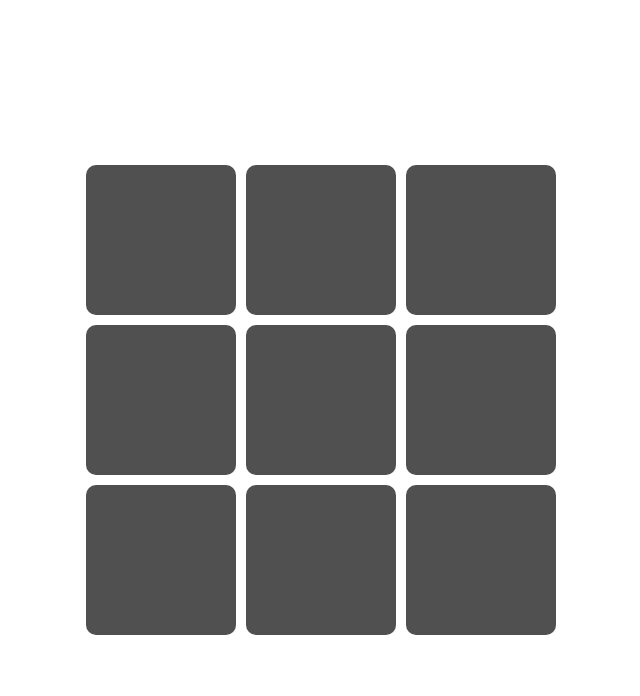
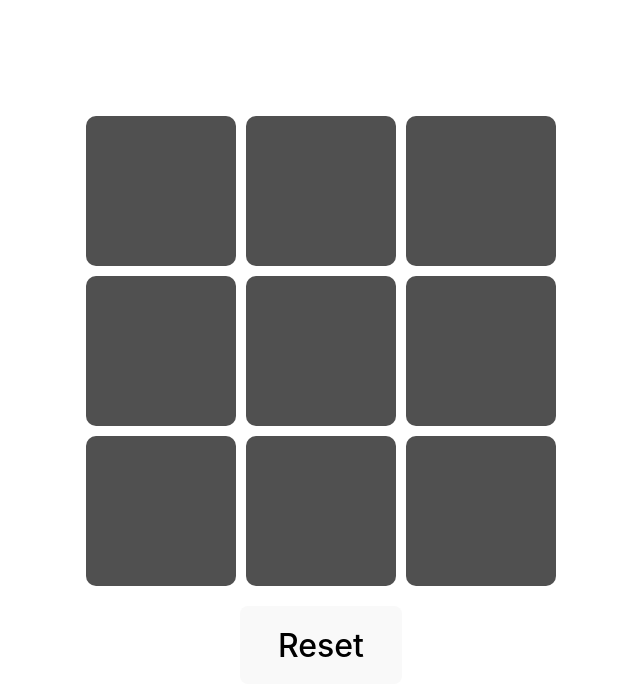
Before and after one commit to marcos-padilla/tic-tac-toe, a Vue app: page / in a window 1280 px wide. Shown: the top 696 px of the page, without its empty margins (319-959 px from the left). Built offline with nearby package versions, Linux system fonts and the light colour scheme.

Commit message:
Added reset button

```diff
--- a/src/App.vue
+++ b/src/App.vue
@@ -1,6 +1,9 @@
 <template>
     <div>
-        <GameBoard :cells="cells" />
+        <GameBoard />
+        <div class="bottom-buttons">
+            <button @click="reset">Reset</button>
+        </div>
     </div>
 </template>
 
@@ -12,8 +15,31 @@ export default {
     },
     data() {
         return {
-            cells: Array(9).fill(null),
+        }
+    },
+    methods: {
+        reset() {
+            this.$store.commit('reset')
         }
     }
 }
 </script>
+
+<style scoped>
+.bottom-buttons {
+    margin-top: 20px;
+}
+
+.bottom-buttons>button {
+    font-size: 2rem;
+    transition: .2s;
+    border: none;
+    outline: none;
+
+}
+
+.bottom-buttons>button:hover {
+    font-size: 2.2rem;
+    background-color: rgb(40, 40, 40);
+}
+</style>
--- a/src/CellComponent.vue
+++ b/src/CellComponent.vue
@@ -1,7 +1,7 @@
 <template>
-    <div class="cell" @click="cell = '5'">
-        <span v-if="cell != null">
-            {{ cell }}
+    <div class="cell" @click="play">
+        <span v-if="cell.value">
+            {{ cell.value }}
         </span>
     </div>
 </template>
@@ -9,7 +9,12 @@
 <script>
 export default {
     props: {
-        cell: String
+        cell: Object,
+    },
+    methods: {
+        play() {
+            this.$store.commit('play', this.cell.index)
+        }
     }
 }
 </script>
@@ -24,6 +29,7 @@ export default {
     cursor: pointer;
     display: grid;
     place-items: center;
+    user-select: none;
 }
 
 .cell:hover {
--- a/src/GameBoard.vue
+++ b/src/GameBoard.vue
@@ -11,11 +11,11 @@ export default {
     components: {
         CellComponent,
     },
-    props: {
-        cells: Array
+    computed: {
+        cells() {
+            return this.$store.state.cells
+        }
     },
-    methods: {
-    }
 }
 </script>
 
--- a/src/main.js
+++ b/src/main.js
@@ -4,21 +4,45 @@ import { createStore } from 'vuex'
 import './style.css'
 import App from './App.vue'
 
+const cellsInitialState = [
+	{ index: 0, value: null },
+	{ index: 1, value: null },
+	{ index: 2, value: null },
+	{ index: 3, value: null },
+	{ index: 4, value: null },
+	{ index: 5, value: null },
+	{ index: 6, value: null },
+	{ index: 7, value: null },
+	{ index: 8, value: null },
+]
+
 const store = createStore({
 	state() {
 		return {
-			cells: Array(9).fill(null),
+			/* cells: [
+				...Array(9).map((el, index) => {
+					return { index: index, value: null }
+				}),
+			], */
+			cells: [...cellsInitialState],
 			players: ['❌', '⭕'],
 			currentPlayer: '❌',
 		}
 	},
 	mutations: {
-		changeTurn(state) {
-			if (state.currentPlayer == '❌') {
-				state.currentPlayer = '⭕'
-			} else {
-				state.currentPlayer = '❌'
+		play(state, index) {
+			if (state.cells[index].value == null) {
+				state.cells[index] = { index: index, value: state.currentPlayer }
+				if (state.currentPlayer == '❌') {
+					state.currentPlayer = '⭕'
+				} else {
+					state.currentPlayer = '❌'
+				}
 			}
+		},
+		reset(state) {
+			state.cells = [...cellsInitialState]
+			state.currentPlayer = '❌'
 		},
 	},
 })
```
